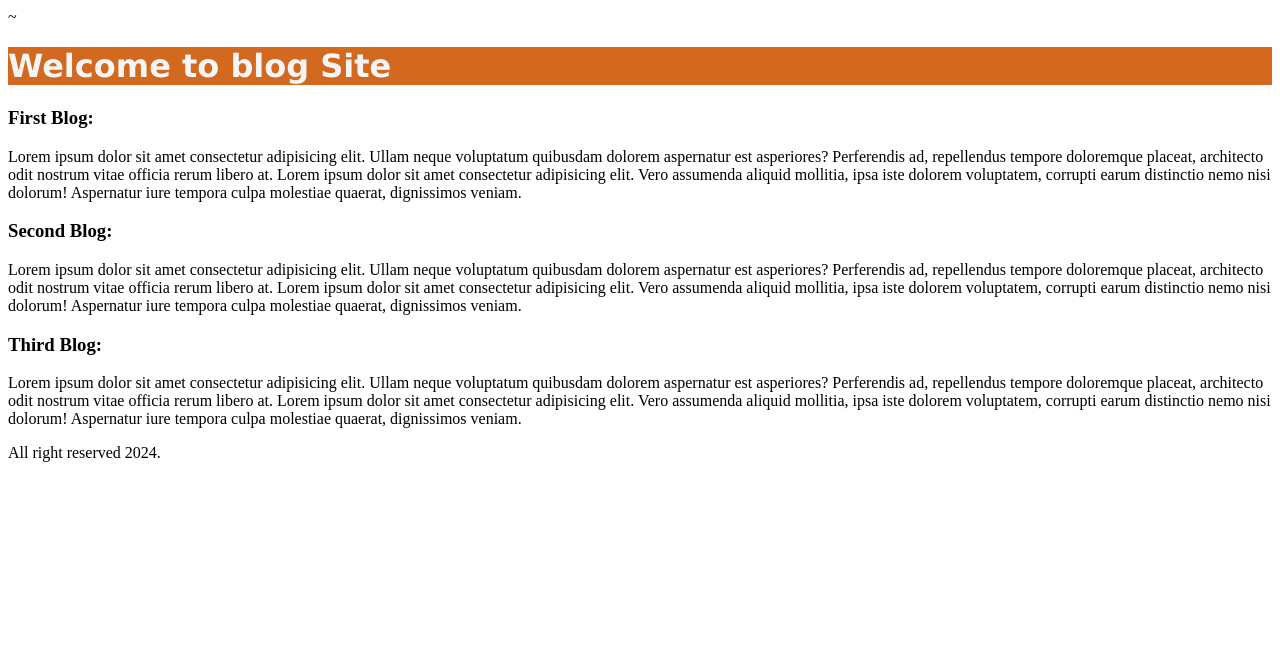
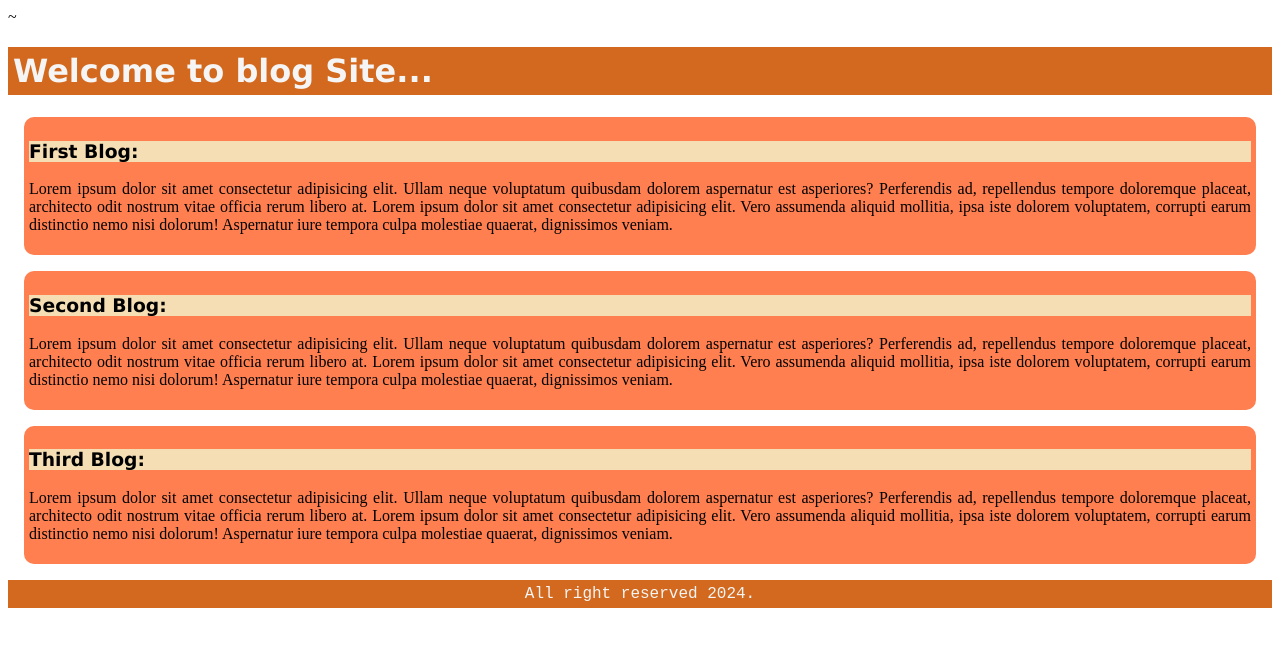
Before and after one commit to alaminweb/first-blog, a plain HTML site: page index.html in a window 1280 px wide. Drawn offline with Linux system fonts and the light colour scheme.

Commit message:
Articles and Heading, Footer CSS Added.

```diff
--- a/index.html
+++ b/index.html
@@ -5,12 +5,13 @@
 <head>
     <meta charset="UTF-8">
     <meta name="viewport" content="width=device-width, initial-scale=1.0">
+
     <title>First Blog Site</title>
     <link rel="stylesheet" href="style/blog.css">
 </head>
 
 <body>
-    <h1>Welcome to blog Site</h1>
+    <h1>Welcome to blog Site...</h1>
     <div>
         <h3>First Blog:</h3>
         <p>Lorem ipsum dolor sit amet consectetur adipisicing elit. Ullam neque voluptatum quibusdam dolorem aspernatur
--- a/style/blog.css
+++ b/style/blog.css
@@ -2,4 +2,32 @@ h1 {
     font-family: Verdana, Geneva, Tahoma, sans-serif;
     color: whitesmoke;
     background-color: chocolate;
+    padding: 5px;
 }
+
+div {
+    background-color: coral;
+    padding: 5px;
+    border-bottom: 10px;
+    margin: 16px;
+    border-radius: 10px;
+}
+
+p {
+    font-family: 'Times New Roman', Times, serif;
+    text-align: justify;
+}
+
+h3 {
+    background-color: wheat;
+    font-family: Verdana, Geneva, Tahoma, sans-serif;
+}
+
+footer {
+    /* background-color: dimgray; */
+    font-family: 'Courier New', Courier, monospace;
+    text-align: center;
+    padding: 5px;
+    color: whitesmoke;
+    background-color: chocolate;
+}
```
Also changed, not shown: icon/windows-11-logo.jpg (added), images/Cover.jpeg (added).
